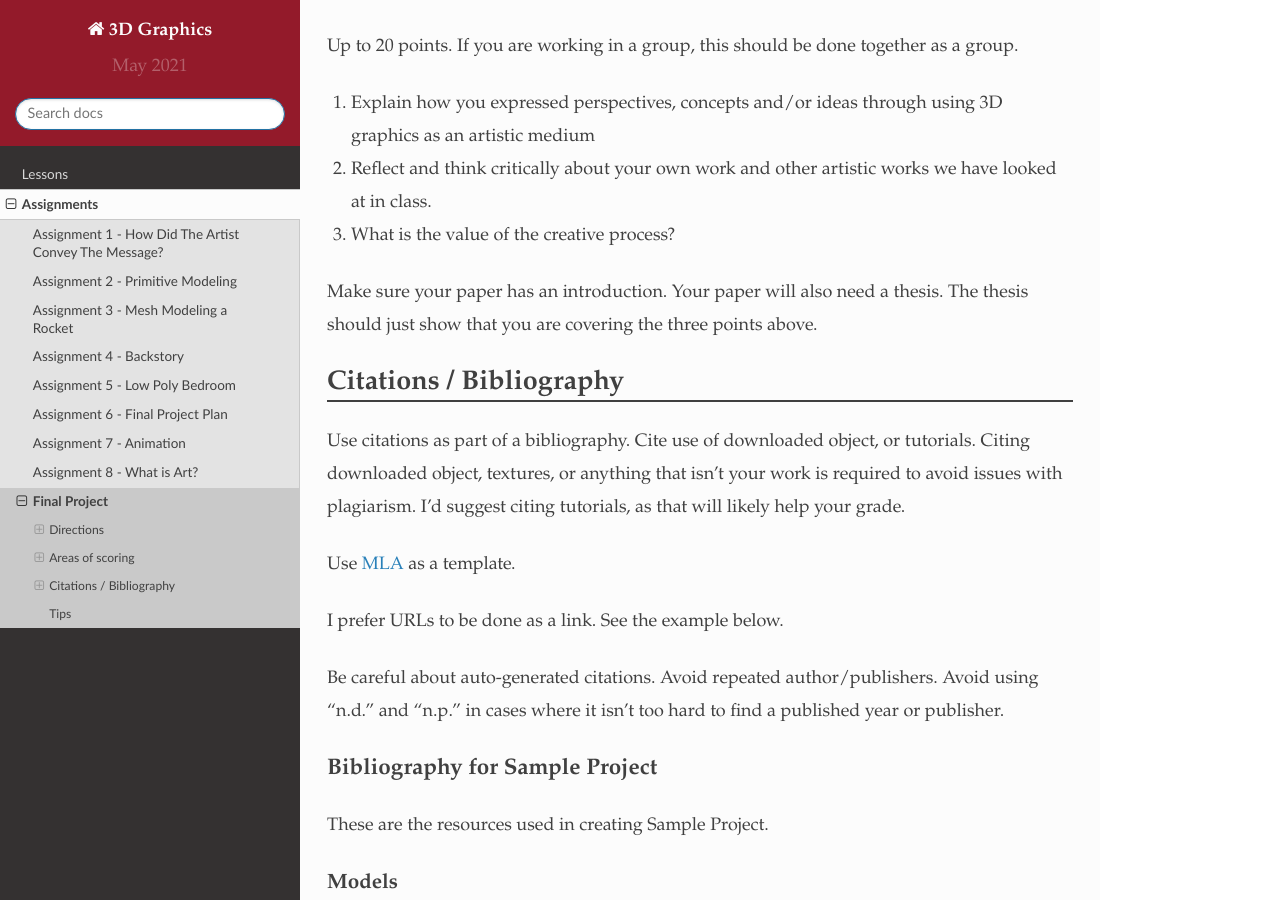
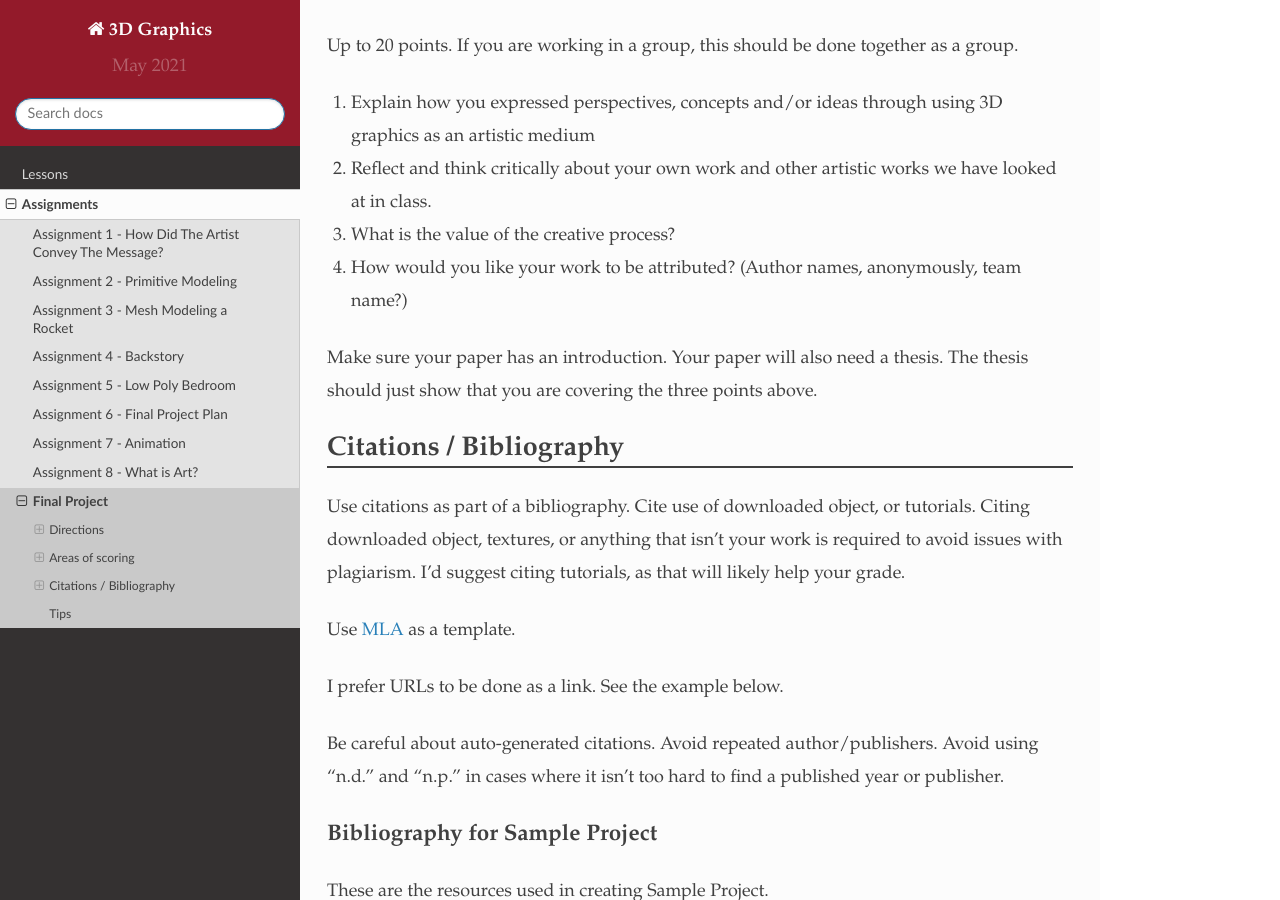
Before and after one commit to pvcraven/3d_graphics_class, a Sphinx documentation site: the page built from source/assignments/final_assignment/index.rst, in a window 1280 px wide and 900 px high, scrolled down 3621 px. Built offline with Sphinx 7.4.7 and the Read the Docs theme 2.0.0, drawn with Linux system fonts in a browser that asks for light colours.

Commit message:
Update index.rst

```diff
--- a/source/assignments/final_assignment/index.rst
+++ b/source/assignments/final_assignment/index.rst
@@ -128,6 +128,7 @@ together as a group.
 2. Reflect and think critically about your own work and other artistic works we
    have looked at in class.
 3. What is the value of the creative process?
+4. How would you like your work to be attributed? (Author names, anonymously, team name?)
 
 Make sure your paper has an introduction. Your paper will also need a thesis.
 The thesis should just show that you are covering the three points above.
```
